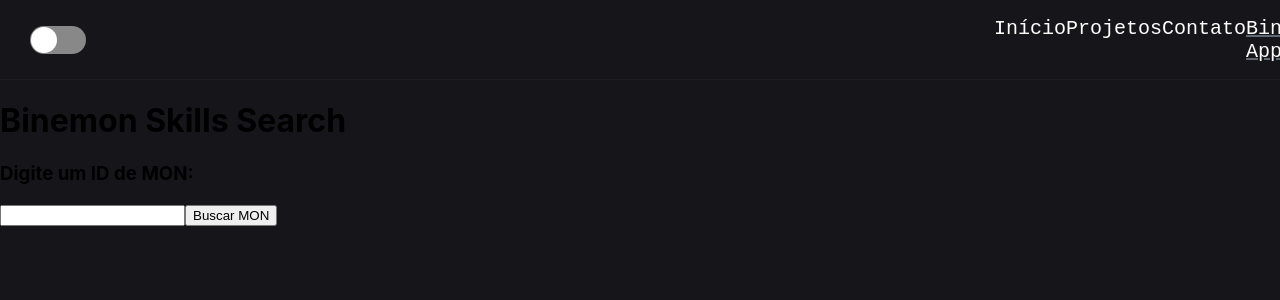
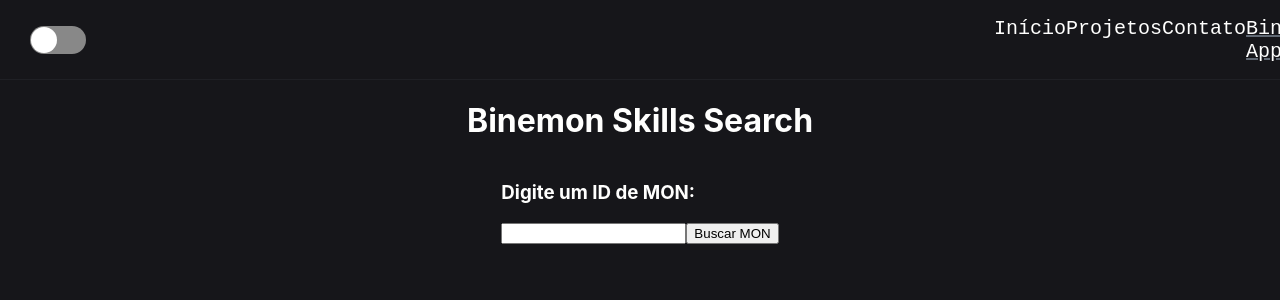
Before and after one commit to Hugosomers/portfolio, a React (Create React App) app: page /portfolio/binemonApp in a window 1280 px wide. Shown: the top 300 px of the page. Built offline with nearby package versions, Linux system fonts and the light colour scheme.

Commit message:
Add binemon project css

```diff
--- /dev/null
+++ b/src/css/binemon.module.css
@@ -0,0 +1,50 @@
+.h1Title {
+  text-align: center;
+  color: #fffffe;
+}
+
+.searchDiv {
+  display: flex;
+  justify-content: center;
+  margin: 20px 0;
+  color: #fffffe;
+}
+
+.binemonDiv {
+  border-radius: 4px;
+  background-color: #fffffe;
+  color: #0f0e17;
+  display: flex;
+  align-items: center;
+  width: 50%;
+  margin: auto;
+  padding: 30px;
+  animation: slide 1.5s;
+}
+
+.monApresentation {
+  display: flex;
+  flex-direction: column;
+  align-items: center;
+}
+
+.skillsList {
+  list-style: none;
+}
+
+.skillsItem {
+  padding: 10px 5px;
+  margin: 10px 0;
+  border-radius: 4px;
+  background-color: #ff8906;
+  color: #fffffe;
+}
+
+@keyframes slide {
+  from {
+    margin-left: -100%;
+  }
+  to {
+    margin-left: 25%;
+  }
+}
--- a/src/pages/Binemon.jsx
+++ b/src/pages/Binemon.jsx
@@ -1,4 +1,5 @@
 import React, { useState }  from 'react';
+import binemonStyles from '../css/binemon.module.css';
 
 export default function Binemon() {
   const [inputValue, setInputValue] = useState('');
@@ -16,11 +17,11 @@
     .then((monInfo) => setData(monInfo.response))
   }
   return (
-    <div className="binemonApp">
+    <div className={binemonStyles.binemonApp}>
 
-    <h1 className="h1Title">Binemon Skills Search</h1>
+    <h1 className={binemonStyles.h1Title}>Binemon Skills Search</h1>
 
-    <div className="searchDiv">
+    <div className={binemonStyles.searchDiv}>
       <form>
         <h3>Digite um ID de MON:</h3>
         <input
@@ -38,16 +39,16 @@
     </div>
 
     {data &&
-      <div className="binemonDiv">
-        <div className="monApresentation">
+      <div  className={binemonStyles.binemonDiv}>
+        <div className={binemonStyles.monApresentation}>
           <h1>{data.binemon_item.name}</h1>
-          <img src={data.binemon_item.thumbnail} alt="binemon" className="binemonImg"/>
+          <img src={data.binemon_item.thumbnail} alt="binemon" className={binemonStyles.binemonImg}/>
         </div>
         <h3>Classe: {data.binemon_item.class === 3 ? 'Suporte' : null}</h3>
-        <div className="skillsDiv">
+        <div className={binemonStyles.skillsDiv}>
           <h2>Skills:</h2>
-          <ul className="skillsList">
-            {data.binemon_item.skills && data.binemon_item.skills.map((item) => <li className="skillsItem">{item}</li>)}
+          <ul className={binemonStyles.skillsList}>
+            {data.binemon_item.skills && data.binemon_item.skills.map((item) => <li className={binemonStyles.skillsItem}>{item}</li>)}
           </ul>
         </div>
       </div>
```
